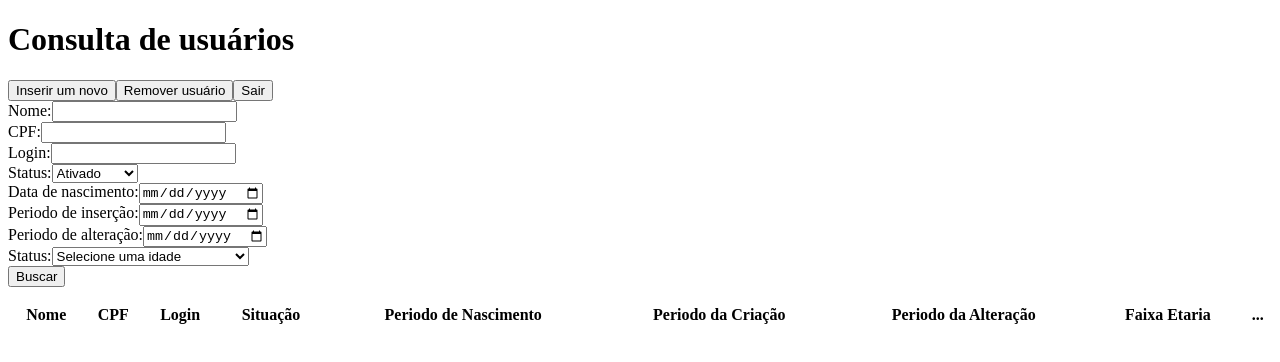
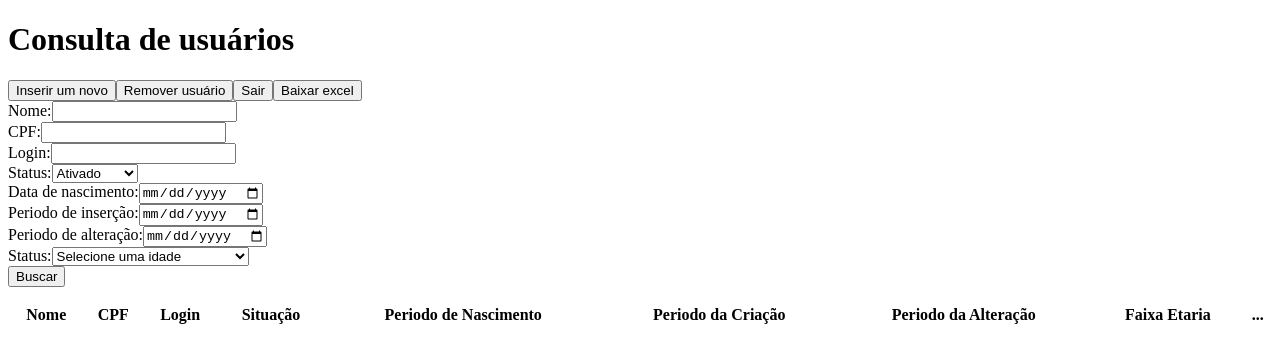
Before and after one commit to lazaroa1/front-users-crud, a React (Create React App) app: page /clients in a window 1280 px wide. Shown: the top 362 px of the page. Built offline with nearby package versions, Linux system fonts and the light colour scheme.

Commit message:
feature - generate excel

```diff
--- a/package.json
+++ b/package.json
@@ -6,6 +6,7 @@
     "@testing-library/jest-dom": "^5.16.5",
     "@testing-library/react": "^13.4.0",
     "@testing-library/user-event": "^13.5.0",
+    "file-saver": "^2.0.5",
     "moment": "^2.29.4",
     "react": "^18.2.0",
     "react-dom": "^18.2.0",
@@ -13,6 +14,8 @@
     "react-router-dom": "^6.4.3",
     "react-scripts": "5.0.1",
     "react-toastify": "^9.1.1",
+    "sheetjs-style": "^0.15.8",
+    "styled-components": "^5.3.6",
     "web-vitals": "^2.1.4"
   },
   "scripts": {
--- a/src/pages/Clients/index.js
+++ b/src/pages/Clients/index.js
@@ -3,6 +3,8 @@ import { useState } from "react";
 import { useNavigate } from "react-router-dom";
 import moment from "moment";
 import ReactPaginate from "react-paginate";
+import * as FileSaver from "file-saver";
+import XLSX from "sheetjs-style";
 
 import { getAge } from "../../utils";
 
@@ -31,6 +33,9 @@ function Clients() {
     currentPage * PER_PAGE,
     currentPage * PER_PAGE + PER_PAGE
   );
+  const fileType =
+    "application/vnd.openxmlformats-officedoment.spreadsheetml.sheet;charset=UTF-8";
+  const fileExtension = ".xlsx";
 
   function changeFilter(e) {
     setFilters({ ...filters, [e.target.name]: e.target.value });
@@ -96,12 +101,24 @@ function Clients() {
     setCurrentPage(selectedPage);
   }
 
+  async function exportToExcel(excelData, fileName) {
+    console.log(excelData);
+    const ws = XLSX.utils.json_to_sheet(excelData);
+    const wb = { Sheets: { data: ws }, SheetNames: ["data"] };
+    const excelBuffer = XLSX.write(wb, { bookType: "xlsx", type: "array" });
+    const data = new Blob([excelBuffer], { type: fileType });
+    FileSaver.saveAs(data, fileName + fileExtension);
+  }
+
   return (
     <div>
       <h1>Consulta de usuários</h1>
       <button onClick={() => navigate("/client-info")}>Inserir um novo</button>
       <button onClick={disableAllUsers}>Remover usuário</button>
       <button onClick={() => navigate("/")}>Sair</button>
+      <button onClick={() => exportToExcel(savedUsers, "TESTE")}>
+        Baixar excel
+      </button>
       <div>
         <div>
           <label htmlFor="name">Nome:</label>
```
Also changed, not shown: 1 other file (tests, documents, lock files or other folders).
